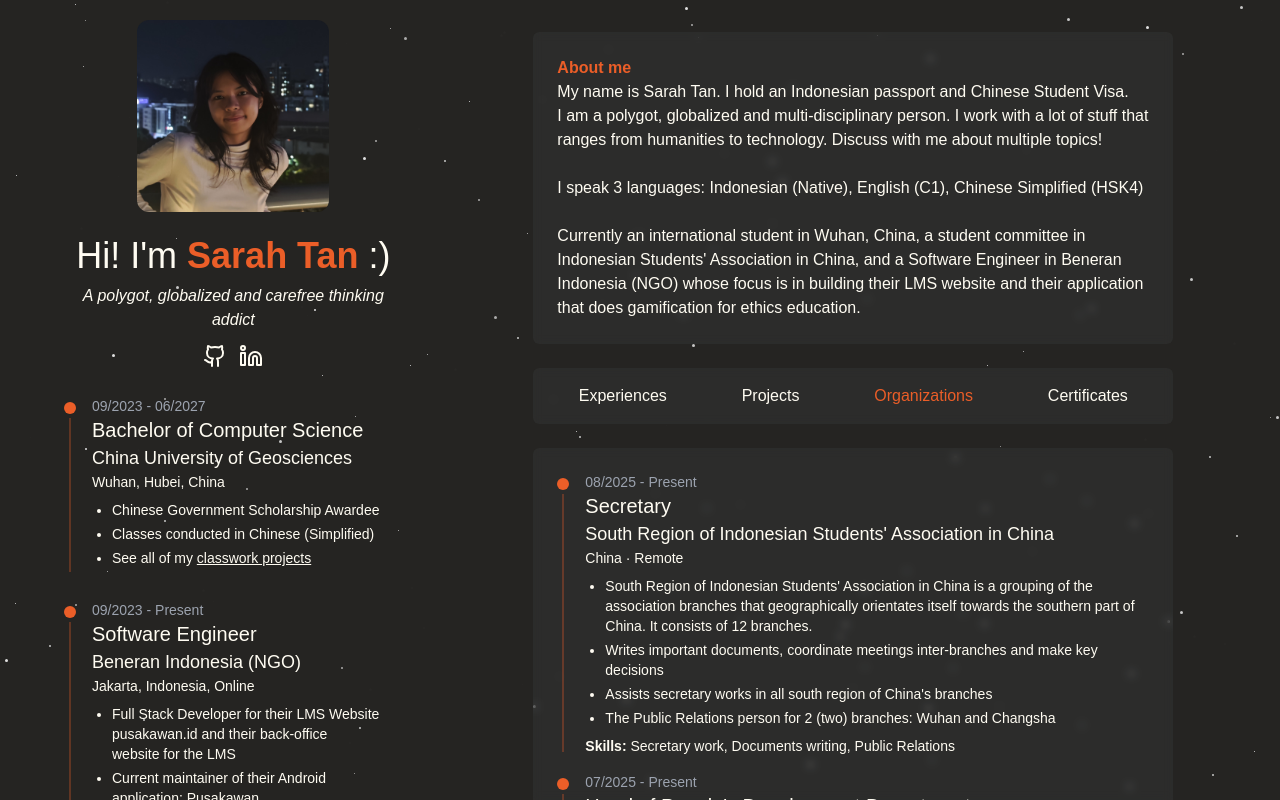
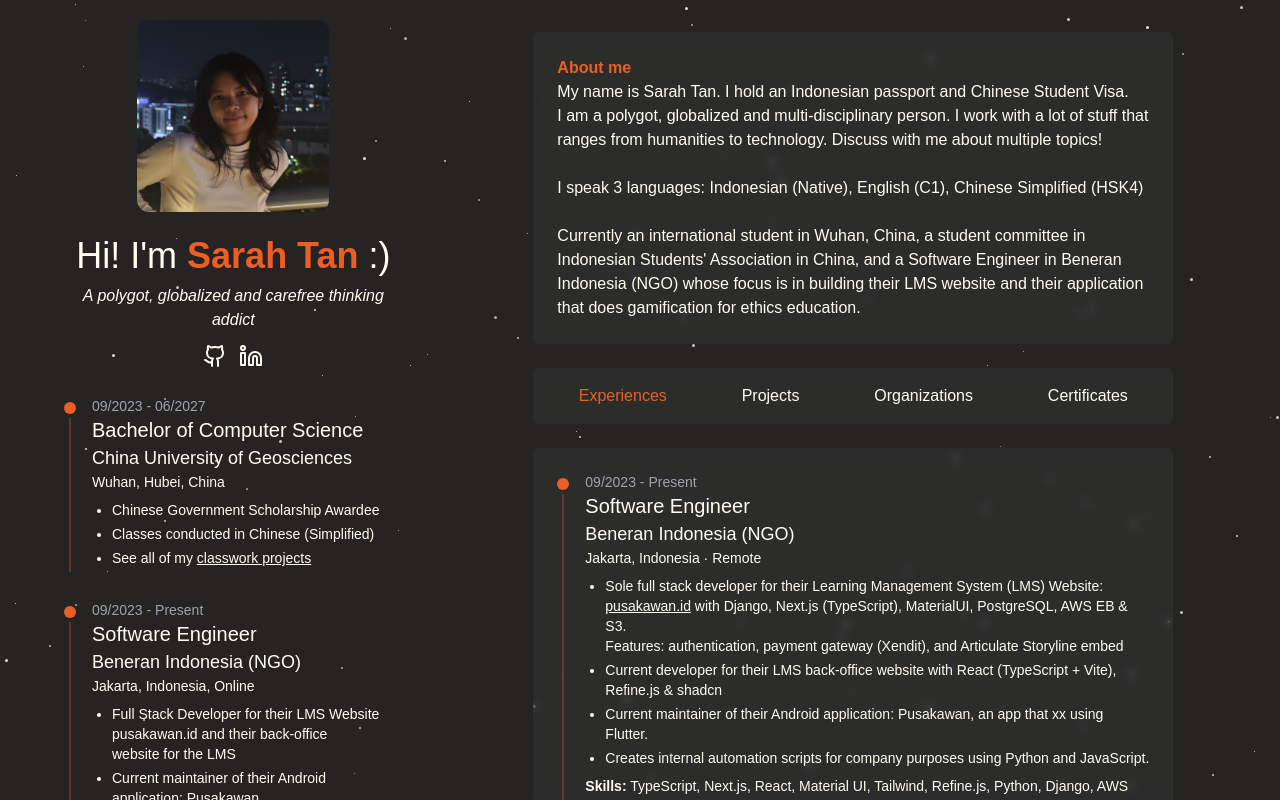
Before and after one commit to sarahT04/sarahT04.github.io, a SvelteKit app: page / in a window 1280 px wide. Built offline with nearby package versions, Linux system fonts and the light colour scheme; a web font is replaced by a local one.

Commit message:
forgot to change back the navbar

```diff
--- a/src/routes/+page.svelte
+++ b/src/routes/+page.svelte
@@ -9,7 +9,7 @@
 
 	const labels = ['experiences', 'projects', 'organizations', 'certificates'] as const;
 	const data = { experiences, projects, organizations, certificates };
-	let currentNav: keyof typeof data = labels[2];
+	let currentNav: keyof typeof data = labels[0];
 
 	function capitalize(str: string) {
 		return str.charAt(0).toUpperCase() + str.slice(1);
```
